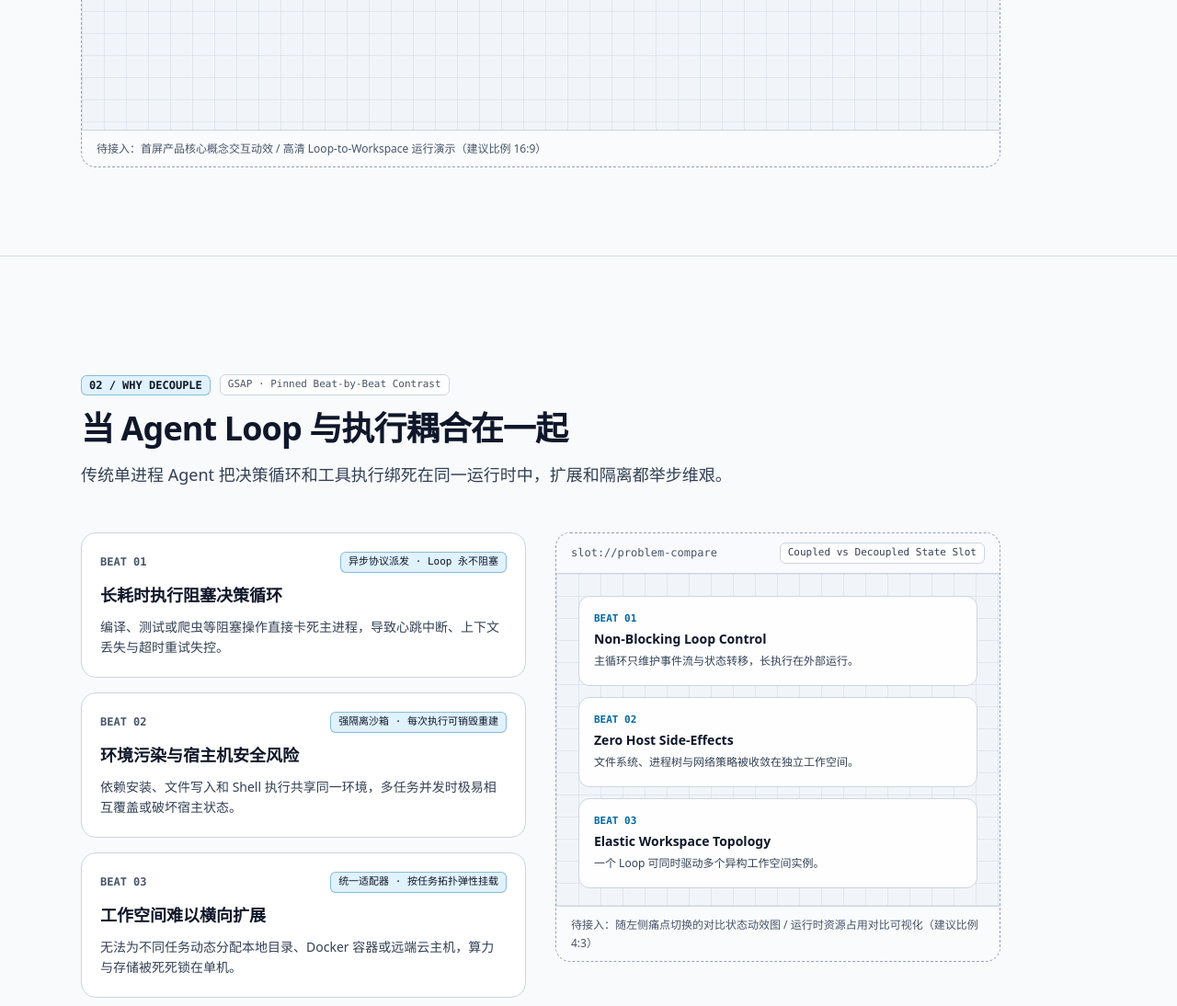
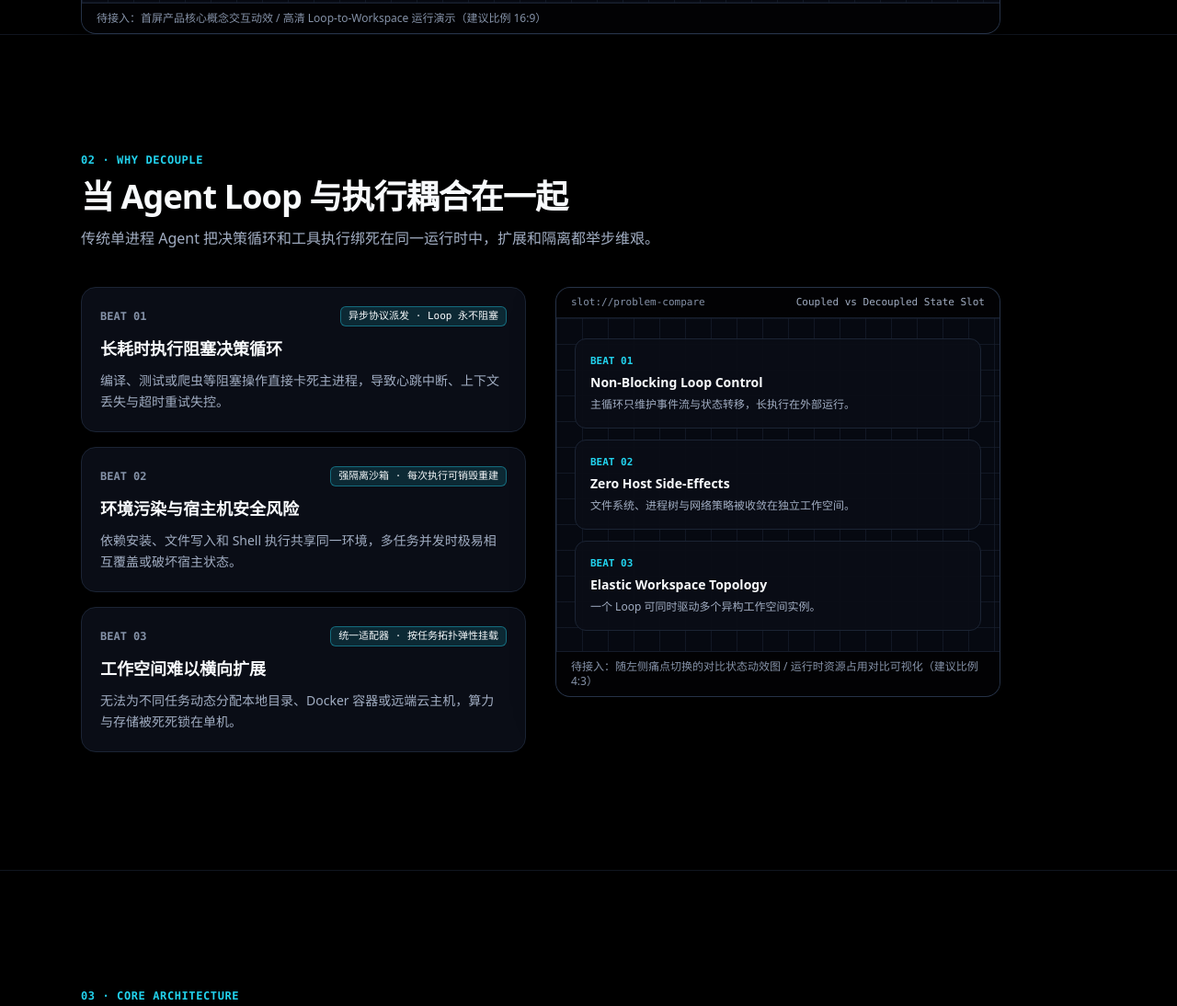
Before and after one commit to Everfold/Homepage, an Astro site: page / in a window 1280 px wide. Shown: the part 1020-2114 px from the top of the page at 92% size. Built offline with nearby package versions, Linux system fonts and the light colour scheme; Astro itself is replaced by a stand-in of ours.

Commit message:
theme: switch homepage to obsidian black dark theme

```diff
--- a/src/components/home/chrome/ChapterRail.astro
+++ b/src/components/home/chrome/ChapterRail.astro
@@ -13,8 +13,12 @@ import { SCENES } from "../../../data/home/scenes";
       data-chapter-link={scene.key}
       data-active={idx === 0 ? "true" : "false"}
       aria-current={idx === 0 ? "location" : undefined}
-      class="ui-target border-line/80 bg-elevated/80 text-ink-muted hover:border-line-strong hover:text-ink data-[active=true]:border-accent data-[active=true]:bg-accent-soft data-[active=true]:text-ink inline-flex items-center gap-2 rounded-full border px-3 text-xs font-medium no-underline backdrop-blur-sm transition-colors"
+      class="ui-target group border-line/80 bg-elevated/80 text-ink-muted hover:border-line-strong hover:text-ink data-[active=true]:border-accent data-[active=true]:bg-accent-soft data-[active=true]:text-ink inline-flex items-center gap-2 rounded-full border px-3 text-xs font-medium no-underline backdrop-blur-md transition-colors"
     >
+      <span
+        aria-hidden="true"
+        class="bg-ink-muted/50 group-data-[active=true]:bg-accent size-1.5 rounded-full transition-colors"
+      />
       <span class="font-mono text-[11px] opacity-80">{scene.index}</span>
       <span>{scene.navLabel}</span>
     </a>
--- a/src/components/home/primitives/PlaceholderFrame.astro
+++ b/src/components/home/primitives/PlaceholderFrame.astro
@@ -2,7 +2,7 @@
 interface Props {
   slotId: string;
   label: string;
-  hint: string;
+  hint?: string;
   aspect?: "16/9" | "16/10" | "4/3" | "auto";
   class?: string;
 }
@@ -19,44 +19,42 @@ const aspectClass =
   aspect === "16/9"
     ? "sm:aspect-video min-h-[14rem]"
     : aspect === "16/10"
-      ? "sm:aspect-[16/10] min-h-[12rem]"
+      ? "sm:aspect-[16/10] min-h-[11rem]"
       : aspect === "4/3"
-        ? "sm:aspect-[4/3] min-h-[15rem]"
-        : "min-h-[12rem]";
+        ? "sm:aspect-[4/3] min-h-[14rem]"
+        : "min-h-[11rem]";
 ---
 
 <figure
   data-placeholder-slot={slotId}
   class:list={[
-    "border-line-strong bg-elevated/80 m-0 overflow-hidden rounded-2xl border border-dashed",
+    "surface-glass border-line-strong/80 m-0 overflow-hidden rounded-2xl border",
     className,
   ]}
 >
-  <div class="border-line bg-canvas/70 flex flex-wrap items-center justify-between gap-2 border-b px-4 py-2.5">
-    <span class="text-ink-muted font-mono text-xs font-medium">
-      slot://{slotId}
-    </span>
-    <span class="border-line bg-elevated text-ink-secondary rounded-md border px-2 py-0.5 font-mono text-[11px]">
-      {label}
-    </span>
+  <div class="border-line/80 bg-canvas/80 flex flex-wrap items-center justify-between gap-2 border-b px-4 py-2">
+    <span class="text-ink-muted font-mono text-[11px]">slot://{slotId}</span>
+    <span class="text-ink-secondary font-mono text-[11px]">{label}</span>
   </div>
 
   <div
     class:list={[
-      "blueprint-grid relative flex flex-col p-4 sm:p-6",
+      "blueprint-grid relative flex flex-col p-4 sm:p-5",
       aspectClass,
     ]}
   >
     {Astro.slots.has("default") ? (
       <slot />
     ) : (
-      <div class="border-line/80 text-ink-muted flex flex-1 items-center justify-center rounded-xl border border-dashed p-6 text-center font-mono text-xs">
-        PLACEHOLDER · {slotId.toUpperCase()}
+      <div class="border-line/80 text-ink-muted flex flex-1 items-center justify-center rounded-xl border border-dashed p-5 text-center font-mono text-xs">
+        {slotId.toUpperCase()}
       </div>
     )}
   </div>
 
-  <figcaption class="border-line bg-canvas/60 text-ink-muted border-t px-4 py-2.5 text-xs leading-relaxed">
-    {hint}
-  </figcaption>
+  {hint && (
+    <figcaption class="border-line/80 bg-canvas/80 text-ink-muted border-t px-4 py-2 text-xs">
+      {hint}
+    </figcaption>
+  )}
 </figure>
--- a/src/components/home/primitives/SceneShell.astro
+++ b/src/components/home/primitives/SceneShell.astro
@@ -20,28 +20,25 @@ const {
   id={meta.id}
   data-scene={meta.key}
   class:list={[
-    "border-line/70 scroll-mt-20 border-b",
-    fullHeight ? "min-h-svh pt-28 pb-20 sm:pt-32 sm:pb-24" : "py-24 sm:py-32",
+    "border-line/60 scroll-mt-20 border-b",
+    fullHeight ? "min-h-svh" : "py-24 sm:py-32",
     className,
   ]}
 >
   <div class="mx-auto max-w-6xl px-4 sm:px-6 lg:pr-32">
     {!hideHeader && (
-      <header class="mb-12 max-w-3xl space-y-4">
-        <div class="flex flex-wrap items-center gap-2.5">
-          <span class="border-accent/40 bg-accent-soft text-ink inline-flex items-center rounded-md border px-2 py-0.5 font-mono text-xs font-semibold">
-            {meta.index} / {meta.eyebrow}
-          </span>
-          <span class="border-line bg-elevated text-ink-muted inline-flex items-center rounded-md border px-2 py-0.5 font-mono text-[11px]">
-            GSAP · {meta.animationArchetype}
-          </span>
+      <header class="mb-10 max-w-2xl space-y-3">
+        <div class="text-accent font-mono text-xs font-semibold tracking-wider uppercase">
+          {meta.index} · {meta.eyebrow}
         </div>
         <h2 class="text-ink text-3xl font-bold tracking-tight sm:text-4xl">
           {meta.title}
         </h2>
-        <p class="text-ink-secondary text-base leading-relaxed sm:text-lg">
-          {meta.subtitle}
-        </p>
+        {meta.subtitle && (
+          <p class="text-ink-secondary text-base leading-relaxed">
+            {meta.subtitle}
+          </p>
+        )}
       </header>
     )}
 
--- a/src/layouts/MarketingLayout.astro
+++ b/src/layouts/MarketingLayout.astro
@@ -20,7 +20,7 @@ const {
   <head>
     <meta charset="utf-8" />
     <meta name="viewport" content="width=device-width, initial-scale=1" />
-    <meta name="color-scheme" content="light dark" />
+    <meta name="color-scheme" content="dark" />
     <meta name="description" content={description} />
     <link rel="sitemap" href="/sitemap-index.xml" />
     <link rel="icon" type="image/svg+xml" href="/favicon.svg" />
--- a/src/styles/global.css
+++ b/src/styles/global.css
@@ -10,116 +10,55 @@
   --color-line: var(--border-subtle);
   --color-line-strong: var(--border-strong);
   --color-accent: var(--accent-primary);
+  --color-accent-2: var(--accent-secondary);
   --color-accent-soft: var(--accent-soft);
   --color-accent-ink: var(--accent-contrast);
 }
 
 :root {
-  --surface-canvas-light: #f8fafc;
-  --surface-canvas-dark: #090b10;
+  --surface-canvas: #000000;
+  --surface-elevated: #0a0d16;
+  --surface-blueprint: #060911;
 
-  --surface-elevated-light: #ffffff;
-  --surface-elevated-dark: #111520;
+  --text-primary: #f8fafc;
+  --text-secondary: #a1adc2;
+  --text-muted: #8592a8;
 
-  --surface-blueprint-light: #f1f5f9;
-  --surface-blueprint-dark: #0d121c;
+  --border-subtle: #1b2434;
+  --border-strong: #2d3c54;
 
-  --text-primary-light: #0f172a;
-  --text-primary-dark: #f1f5f9;
+  --accent-primary: #22d3ee;
+  --accent-secondary: #818cf8;
+  --accent-soft: color-mix(in oklab, var(--accent-primary) 14%, transparent);
+  --accent-contrast: #020617;
 
-  --text-secondary-light: #334155;
-  --text-secondary-dark: #cbd5e1;
+  --in-oklab: ;
+  --in-oklch: ;
 
-  --text-muted-light: #475569;
-  --text-muted-dark: #94a3b8;
-
-  --border-subtle-light: #cbd5e1;
-  --border-subtle-dark: #1e293b;
-
-  --border-strong-light: #94a3b8;
-  --border-strong-dark: #334155;
-
-  --accent-primary-light: #0369a1;
-  --accent-primary-dark: #38bdf8;
-
-  --accent-soft-light: #e0f2fe;
-  --accent-soft-dark: #0c2336;
-
-  --accent-contrast-light: #ffffff;
-  --accent-contrast-dark: #04101b;
-
-  --surface-canvas: var(--surface-canvas-light);
-  --surface-elevated: var(--surface-elevated-light);
-  --surface-blueprint: var(--surface-blueprint-light);
-  --text-primary: var(--text-primary-light);
-  --text-secondary: var(--text-secondary-light);
-  --text-muted: var(--text-muted-light);
-  --border-subtle: var(--border-subtle-light);
-  --border-strong: var(--border-strong-light);
-  --accent-primary: var(--accent-primary-light);
-  --accent-soft: var(--accent-soft-light);
-  --accent-contrast: var(--accent-contrast-light);
-
-  @media (prefers-color-scheme: dark) {
-    --surface-canvas: var(--surface-canvas-dark);
-    --surface-elevated: var(--surface-elevated-dark);
-    --surface-blueprint: var(--surface-blueprint-dark);
-    --text-primary: var(--text-primary-dark);
-    --text-secondary: var(--text-secondary-dark);
-    --text-muted: var(--text-muted-dark);
-    --border-subtle: var(--border-subtle-dark);
-    --border-strong: var(--border-strong-dark);
-    --accent-primary: var(--accent-primary-dark);
-    --accent-soft: var(--accent-soft-dark);
-    --accent-contrast: var(--accent-contrast-dark);
+  @supports (background: linear-gradient(in oklab, white, black)) {
+    --in-oklab: in oklab;
+    --in-oklch: in oklch;
   }
 
-  @supports (color: light-dark(white, black)) {
-    --surface-canvas: light-dark(
-      var(--surface-canvas-light),
-      var(--surface-canvas-dark)
-    );
-    --surface-elevated: light-dark(
-      var(--surface-elevated-light),
-      var(--surface-elevated-dark)
-    );
-    --surface-blueprint: light-dark(
-      var(--surface-blueprint-light),
-      var(--surface-blueprint-dark)
-    );
-    --text-primary: light-dark(
-      var(--text-primary-light),
-      var(--text-primary-dark)
-    );
-    --text-secondary: light-dark(
-      var(--text-secondary-light),
-      var(--text-secondary-dark)
-    );
-    --text-muted: light-dark(var(--text-muted-light), var(--text-muted-dark));
-    --border-subtle: light-dark(
-      var(--border-subtle-light),
-      var(--border-subtle-dark)
-    );
-    --border-strong: light-dark(
-      var(--border-strong-light),
-      var(--border-strong-dark)
-    );
-    --accent-primary: light-dark(
-      var(--accent-primary-light),
-      var(--accent-primary-dark)
-    );
-    --accent-soft: light-dark(
-      var(--accent-soft-light),
-      var(--accent-soft-dark)
-    );
-    --accent-contrast: light-dark(
-      var(--accent-contrast-light),
-      var(--accent-contrast-dark)
-    );
+  color-scheme: dark;
+  accent-color: var(--accent-primary);
+}
+
+@media (forced-colors: active) {
+  :root {
+    --surface-canvas: Canvas;
+    --surface-elevated: Canvas;
+    --surface-blueprint: Canvas;
+    --text-primary: CanvasText;
+    --text-secondary: CanvasText;
+    --text-muted: GrayText;
+    --border-subtle: CanvasText;
+    --border-strong: Highlight;
+    --accent-primary: Highlight;
+    --accent-secondary: Highlight;
+    --accent-soft: Canvas;
+    --accent-contrast: HighlightText;
   }
-
-  color-scheme: light dark;
-  accent-color: var(--accent-primary);
 }
 
 @layer base {
@@ -184,7 +123,7 @@
   font-size: 0.875rem;
   font-weight: 600;
   text-decoration: none;
-  box-shadow: 0 10px 25px rgb(0 0 0 / 0.25);
+  box-shadow: 0 10px 25px rgb(0 0 0 / 0.55);
 }
 
 .scroll-progress {
@@ -196,7 +135,20 @@
   pointer-events: none;
   transform-origin: 0 50%;
   transform: scaleX(0);
-  background-color: var(--accent-primary);
+  background: linear-gradient(
+    to right var(--in-oklch),
+    var(--accent-primary),
+    var(--accent-secondary)
+  );
+  box-shadow: 0 0 14px
+    color-mix(in oklab, var(--accent-primary) 70%, transparent);
+}
+
+@media (forced-colors: active) {
+  .scroll-progress {
+    background: Highlight;
+    box-shadow: none;
+  }
 }
 
 @media (prefers-reduced-motion: no-preference) {
@@ -217,20 +169,95 @@
   }
 }
 
+.hero-aura {
+  pointer-events: none;
+  isolation: isolate;
+  background-image:
+    radial-gradient(
+      ellipse 60% 42% at 50% 18%,
+      color-mix(in oklab, var(--accent-primary) 20%, transparent),
+      transparent 72%
+    ),
+    radial-gradient(
+      ellipse 45% 36% at 72% 48%,
+      color-mix(in oklab, var(--accent-secondary) 16%, transparent),
+      transparent 70%
+    );
+}
+
+.text-gradient-hero {
+  background: linear-gradient(
+    to bottom var(--in-oklab),
+    #ffffff 25%,
+    #a5f3fc 100%
+  );
+  background-clip: text;
+  color: transparent;
+}
+
+@media (forced-colors: active) {
+  .text-gradient-hero {
+    background: none;
+    color: CanvasText;
+    -webkit-text-fill-color: currentColor;
+  }
+}
+
+.surface-glass {
+  background-color: color-mix(
+    in oklab,
+    var(--surface-elevated) 88%,
+    transparent
+  );
+  box-shadow:
+    inset 0 1px 0 color-mix(in oklab, white 9%, transparent),
+    0 18px 42px rgb(0 0 0 / 0.55);
+}
+
+.svg-glow {
+  filter: drop-shadow(
+    0 0 10px color-mix(in oklab, var(--accent-primary) 45%, transparent)
+  );
+}
+
 .blueprint-grid {
   background-color: var(--surface-blueprint);
   background-image:
     linear-gradient(
       to right,
-      color-mix(in srgb, var(--border-subtle) 45%, transparent) 1px,
+      color-mix(in oklab, var(--border-subtle) 55%, transparent) 1px,
       transparent 1px
     ),
     linear-gradient(
       to bottom,
-      color-mix(in srgb, var(--border-subtle) 45%, transparent) 1px,
+      color-mix(in oklab, var(--border-subtle) 55%, transparent) 1px,
       transparent 1px
     );
-  background-size: 24px 24px;
+  background-size: 28px 28px;
+}
+
+[data-site-header] {
+  will-change: transform, opacity;
+}
+
+@media (prefers-reduced-motion: no-preference) {
+  [data-site-header] {
+    transition:
+      transform 0.35s cubic-bezier(0.22, 1, 0.36, 1),
+      opacity 0.25s ease;
+  }
+}
+
+[data-site-header][data-visible="true"] {
+  transform: translateY(0);
+  opacity: 1;
+  pointer-events: auto;
+}
+
+[data-site-header][data-visible="false"] {
+  transform: translateY(-100%);
+  opacity: 0;
+  pointer-events: none;
 }
 
 /* Progressive enhancement: horizontal pinned track only when desktop GSAP engine activates it */
```
Also changed, not shown: src/components/home/chrome/SiteFooter.astro (+11 -15 lines).
